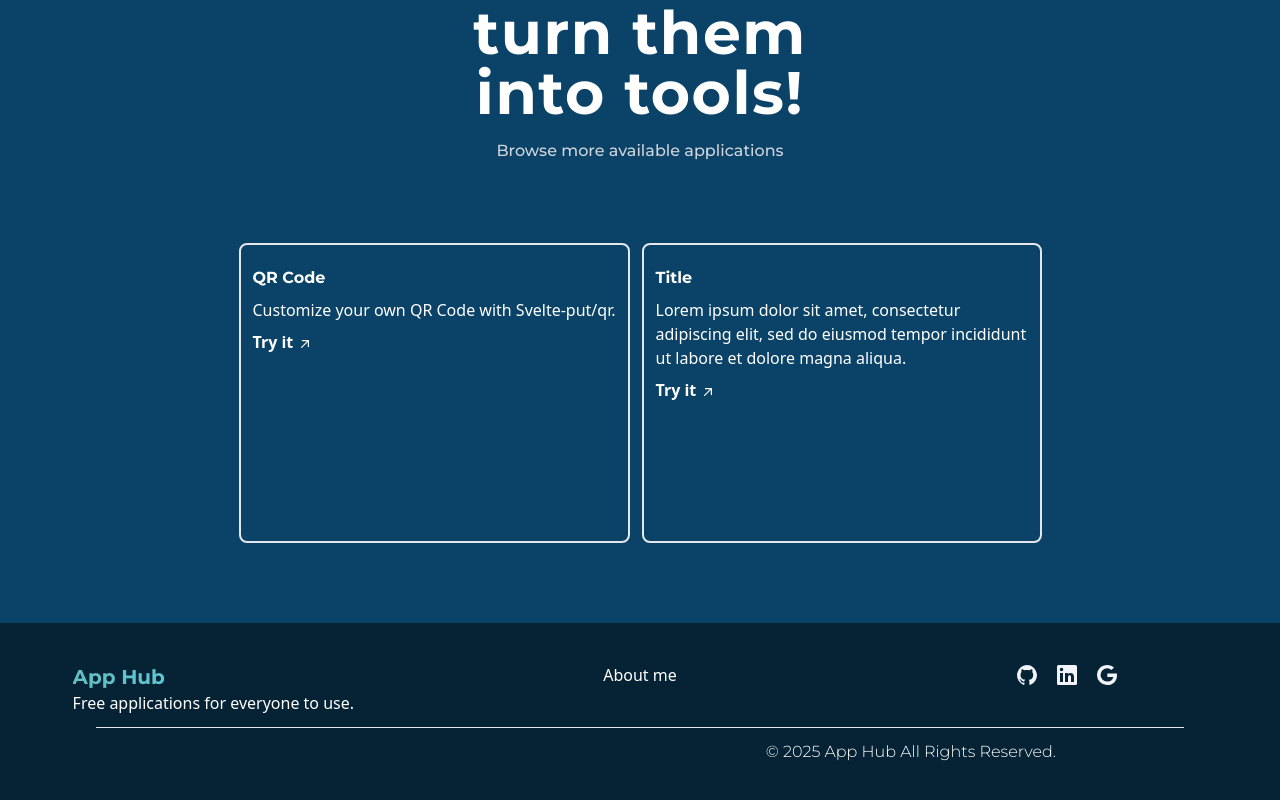
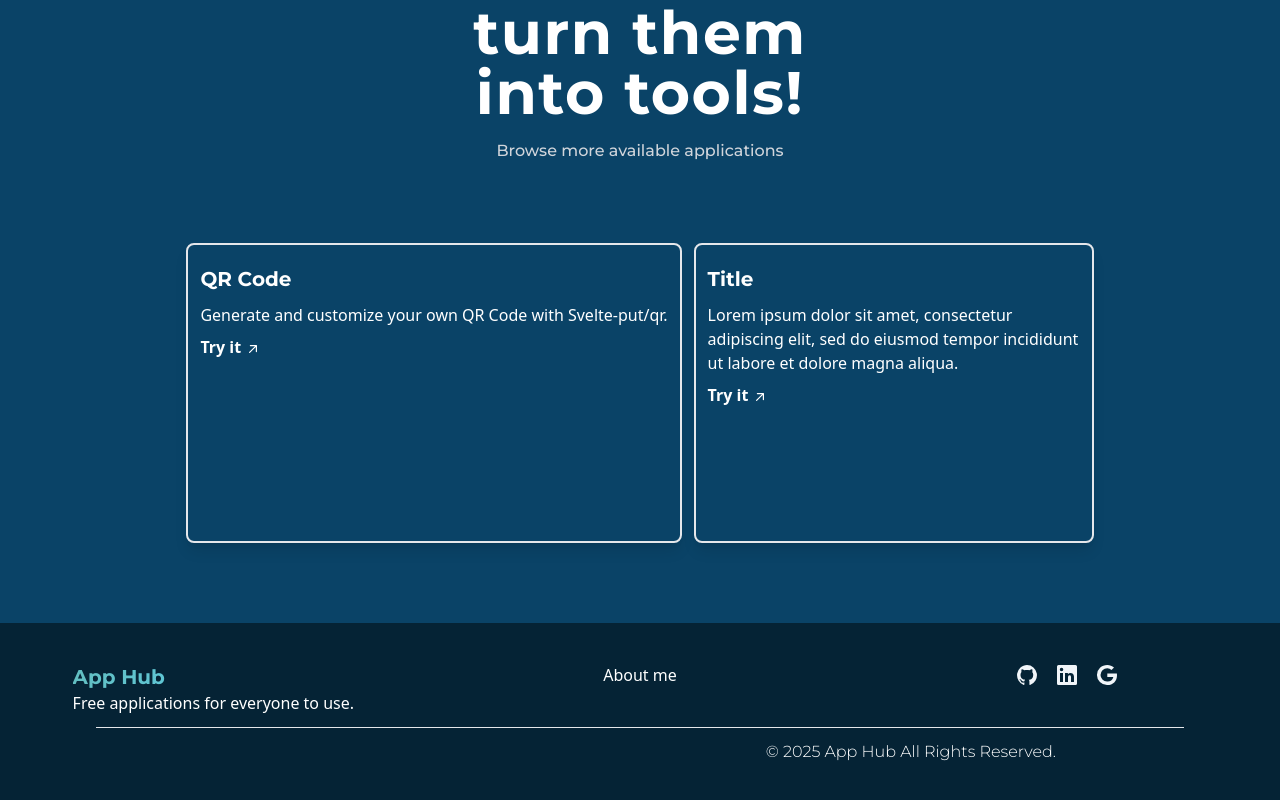
Before and after one commit to Bry-Dev/communal-app, a SvelteKit app: page / in a window 1280 px wide. Shown: the part 952-1752 px from the top of the page. Built offline with nearby package versions, Linux system fonts and the light colour scheme.

Commit message:
Updating color and aesthetics

```diff
--- a/src/components/Apps.svelte
+++ b/src/components/Apps.svelte
@@ -4,12 +4,17 @@
 
 <section class="flex justify-center items-center gap-3 text-white mb-20">
   {#each AppList as app }
-    <div class="{app.isAvailable ? 'max-w-[40em]' : 'max-w-[25em]'} h-[300px] min-w-[13em] border-2 rounded-lg py-5 px-3">
-      <a href={app.link} target="_blank" rel="noopener noreferrer" class="font-bold font-montserrat-bold">{app.title}</a>
+    <div class="{app.isAvailable ? 'max-w-[40em]' : 'max-w-[25em]'} h-[300px] min-w-[13em] border-2 rounded-lg py-5 px-3 overflow-hidden shadow-lg">
+      <div class="group">
+        <a href={app.link} target="_blank" rel="noopener noreferrer" class="font-bold font-montserrat-bold text-base lg:text-xl transition duration-300 group-hover:text-sky-300">
+          {app.title}
+          <span class="block w-0 group-hover:w-full transition-all duration-500 h-0.5 bg-sky-300"></span>
+        </a>
+      </div>
       <p class="text-pretty py-2">
         {app.description}
       </p>
-      <a href={app.trialLink} target="_blank" rel="noopener noreferrer" class="font-semibold">
+      <a href={app.trialLink} target="_blank" rel="noopener noreferrer" class="font-semibold hover:text-sky-200">
         Try it<svg xmlns="http://www.w3.org/2000/svg" viewBox="0 0 20 20" fill="currentColor" class="inline-block h-4 w-4 ml-1" aria-hidden="true">
         <path fill-rule="evenodd" d="M5.22 14.78a.75.75 0 001.06 0l7.22-7.22v5.69a.75.75 0 001.5 0v-7.5a.75.75 0 00-.75-.75h-7.5a.75.75 0 000 1.5h5.69l-7.22 7.22a.75.75 0 000 1.06z" clip-rule="evenodd"></path>
         </svg>
@@ -17,3 +22,7 @@
     </div>
   {/each}
 </section>
+
+<style scoped>
+
+</style>
--- a/src/lib/data/AppList.ts
+++ b/src/lib/data/AppList.ts
@@ -4,7 +4,7 @@ export const AppList: AppData[] = [
   {
     code: "qr",
     title: "QR Code",
-    description: "Customize your own QR Code with Svelte-put/qr.",
+    description: "Generate and customize your own QR Code with Svelte-put/qr.",
     image: "",
     isAvailable: true,
     link: "https://svelte-put.vnphanquang.com/docs/qr",
```
